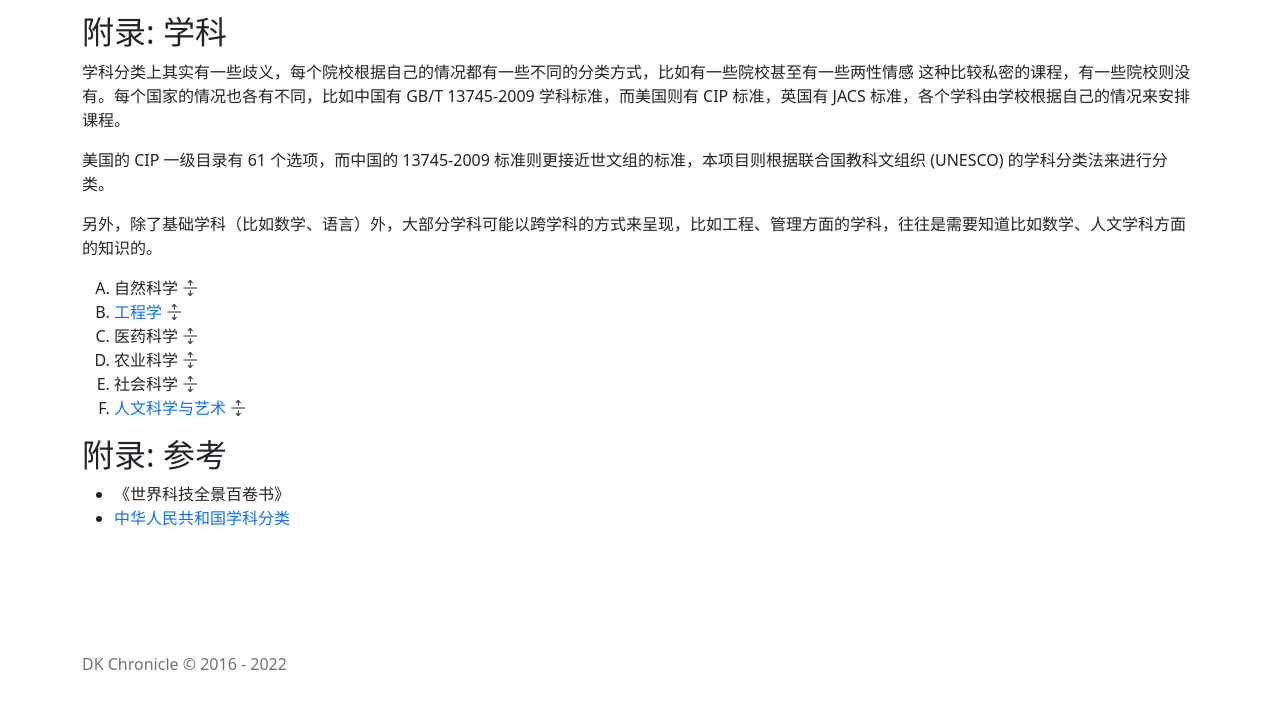
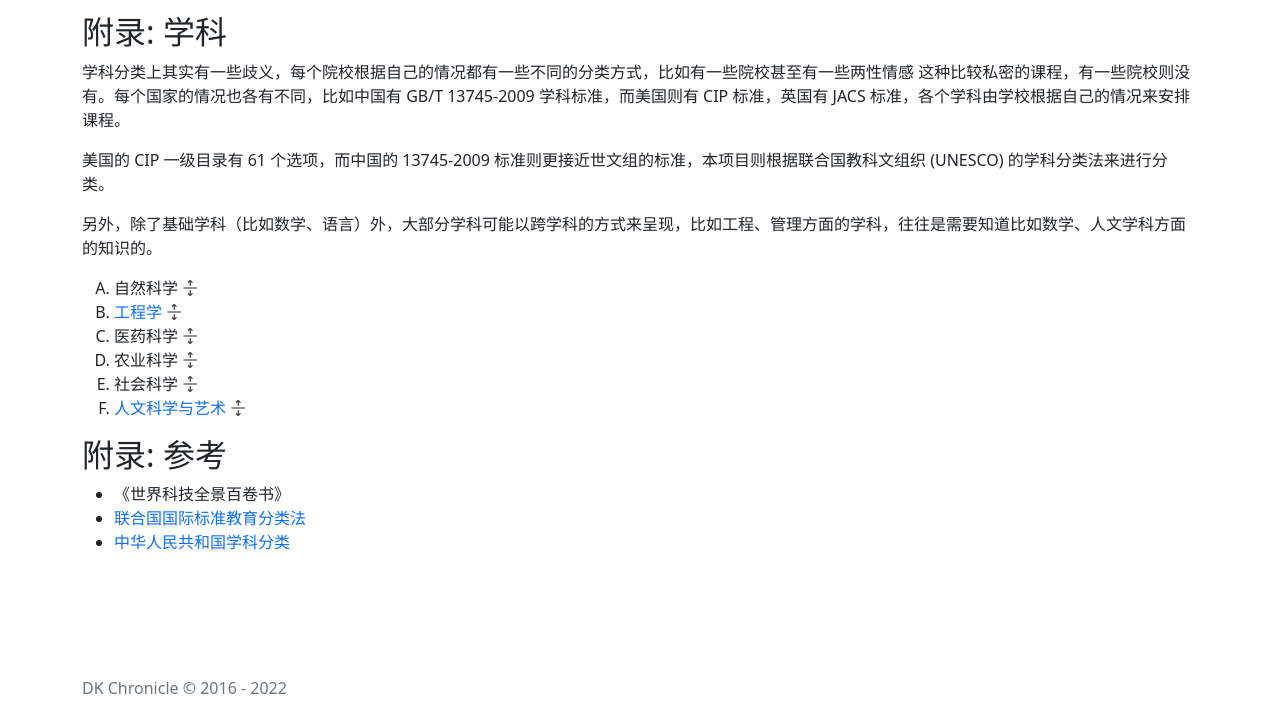
Before and after one commit to dotku/chronicle, a React app: page public/index.html in a window 1280 px wide. Shown: the part 941-1657 px from the top of the page. Before the commit the page ends 1633 px from the top, so only its background shows below. Built offline with nearby package versions, Linux system fonts and the light colour scheme; grey boxes are pictures that could not be loaded.

Commit message:
add reference

```diff
--- a/public/index.html
+++ b/public/index.html
@@ -401,6 +401,12 @@
           <li>《世界科技全景百卷书》</li>
           <li>
             <a
+              href="https://zh.wikipedia.org/wiki/%E5%9B%BD%E9%99%85%E6%A0%87%E5%87%86%E6%95%99%E8%82%B2%E5%88%86%E7%B1%BB%E6%B3%95"
+              >联合国国际标准教育分类法</a
+            >
+          </li>
+          <li>
+            <a
               href="https://zh.wikipedia.org/wiki/%E4%B8%AD%E5%8D%8E%E4%BA%BA%E6%B0%91%E5%85%B1%E5%92%8C%E5%9B%BD%E5%AD%A6%E7%A7%91%E5%88%86%E7%B1%BB"
               >中华人民共和国学科分类</a
             >
```
